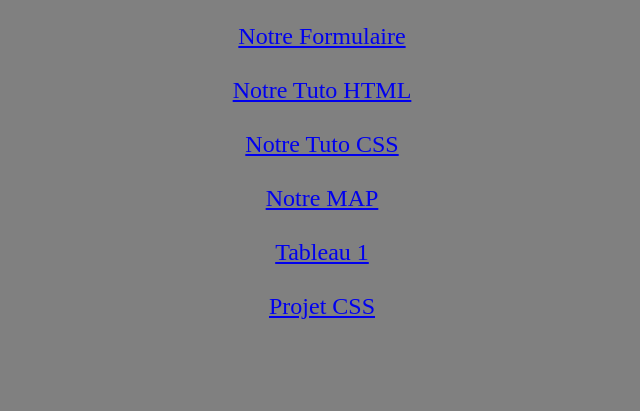
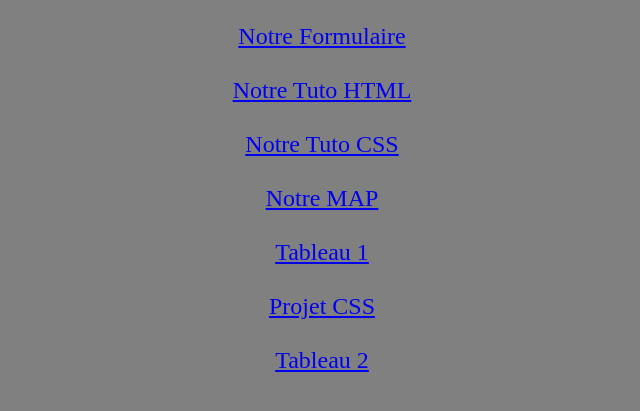
Before and after one commit to Kenzd07/portefeuille2022, a plain HTML site: page lien.html in a window 1280 px wide. Shown: the part 137-548 px from the top of the page, without its empty margins (318-958 px from the left). Drawn offline with Linux system fonts and the light colour scheme.

Commit message:
Update lien.html

```diff
--- a/lien.html
+++ b/lien.html
@@ -15,6 +15,8 @@
 <center><br><a href="map.html"target="f2">Notre MAP</a></center>
 <center><br><a href="tableau.html"target="f2">Tableau 1</a></center>
 <center><br><a href="tp1.html"target="f2">Projet CSS</a></center>
+<center><br><a href="tableau1.html"target="f2"> Tableau 2</a></center>
+
 
 </body>
 </html>
```
